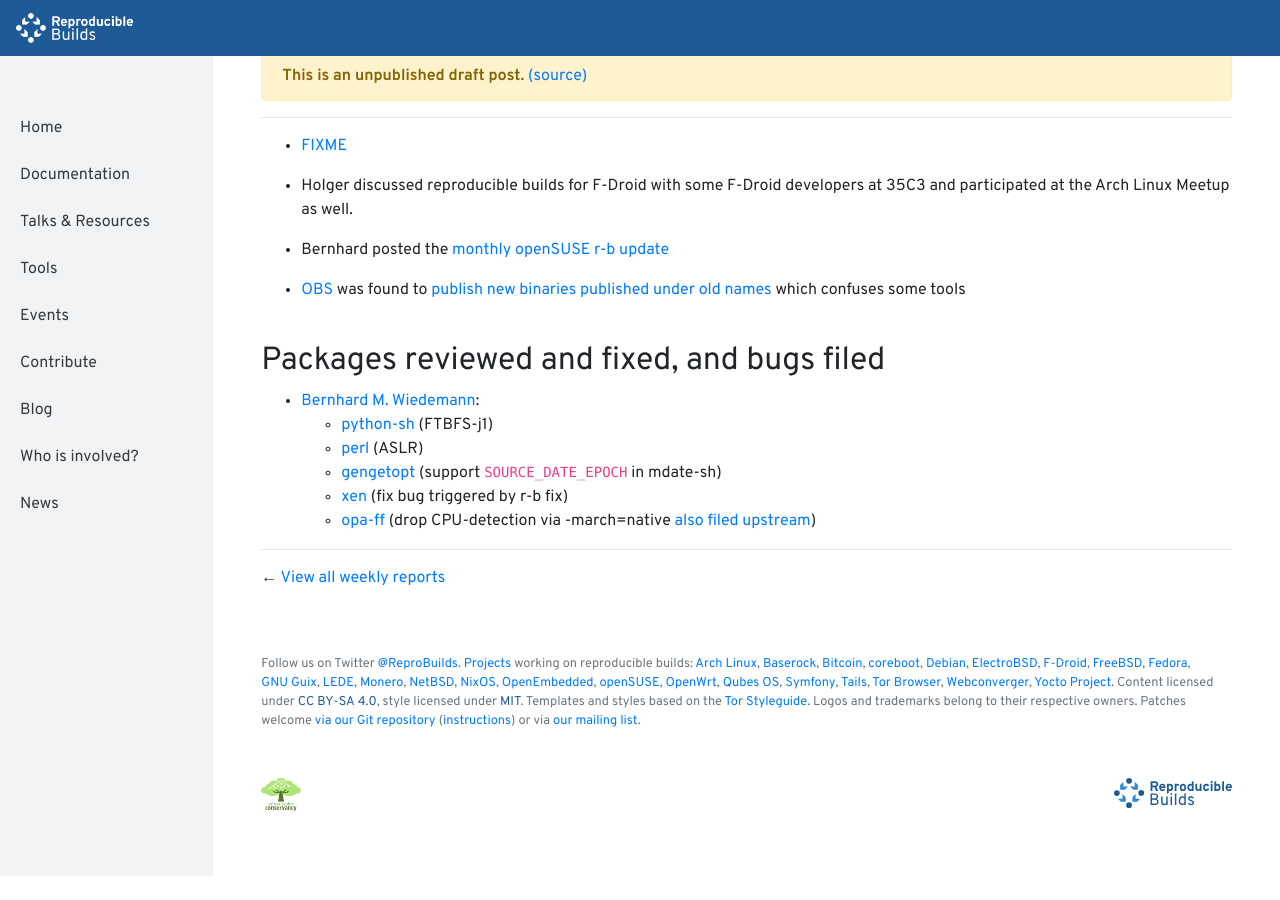
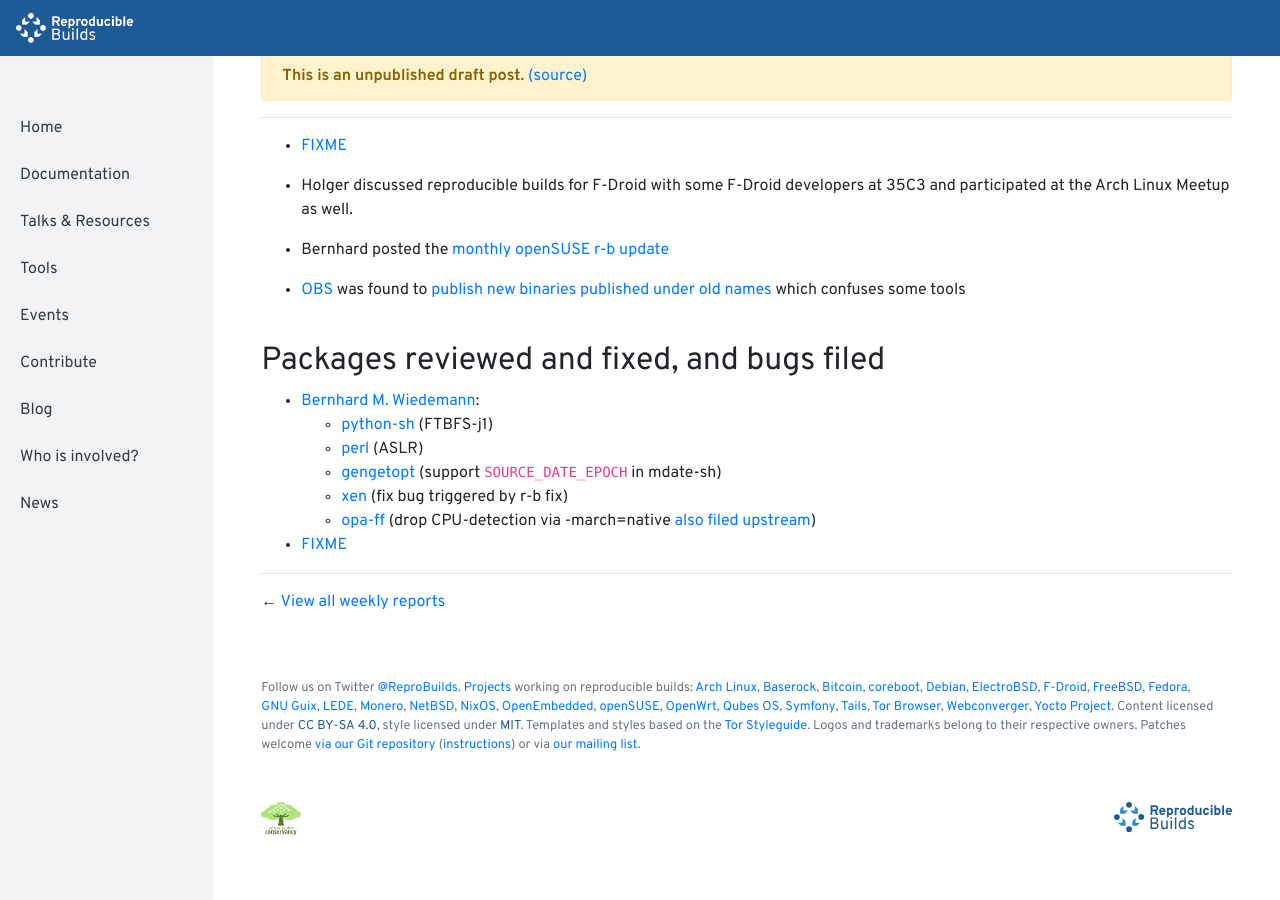
Before and after one commit to prototypefund/reproducible-website, a Jekyll site: the page built from _blog/posts/192.md, in a window 1280 px wide and 900 px high, scrolled down 173 px. Built offline with Jekyll 4.4.1, drawn with Linux system fonts in a browser that asks for light colours; before the commit the page ends 1049 px from its top, so only the background shows below that.

Commit message:
192 += https://github.com/linuxkit/linuxkit/pull/3255

```diff
--- a/_blog/posts/192.md
+++ b/_blog/posts/192.md
@@ -19,3 +19,5 @@
     * [gengetopt](https://savannah.gnu.org/bugs/index.php?55311) (support `SOURCE_DATE_EPOCH` in mdate-sh)
     * [xen](https://build.opensuse.org/request/show/661659) (fix bug triggered by r-b fix)
     * [opa-ff](https://build.opensuse.org/request/show/661771) (drop CPU-detection via -march=native [also filed upstream](https://github.com/intel/opa-ff/issues/20))
+
+* [FIXME](https://github.com/linuxkit/linuxkit/pull/3255)
```
